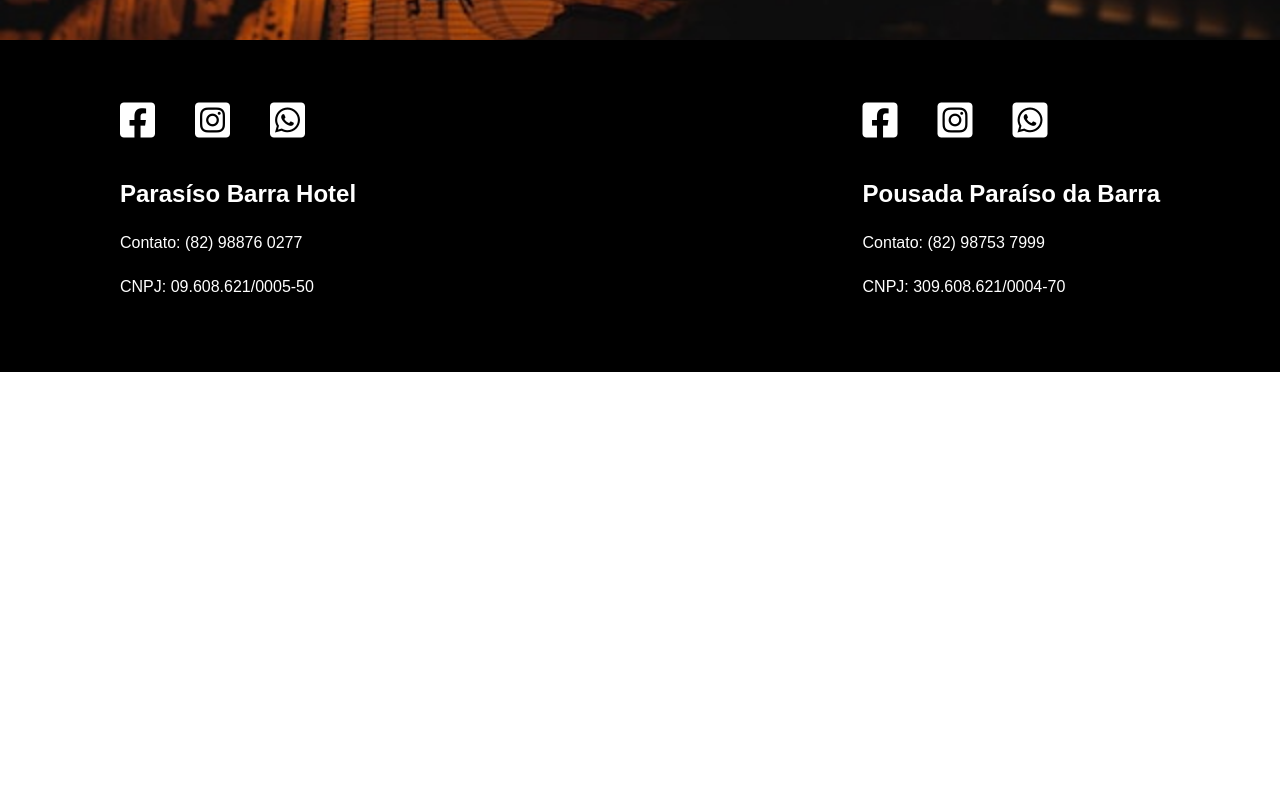
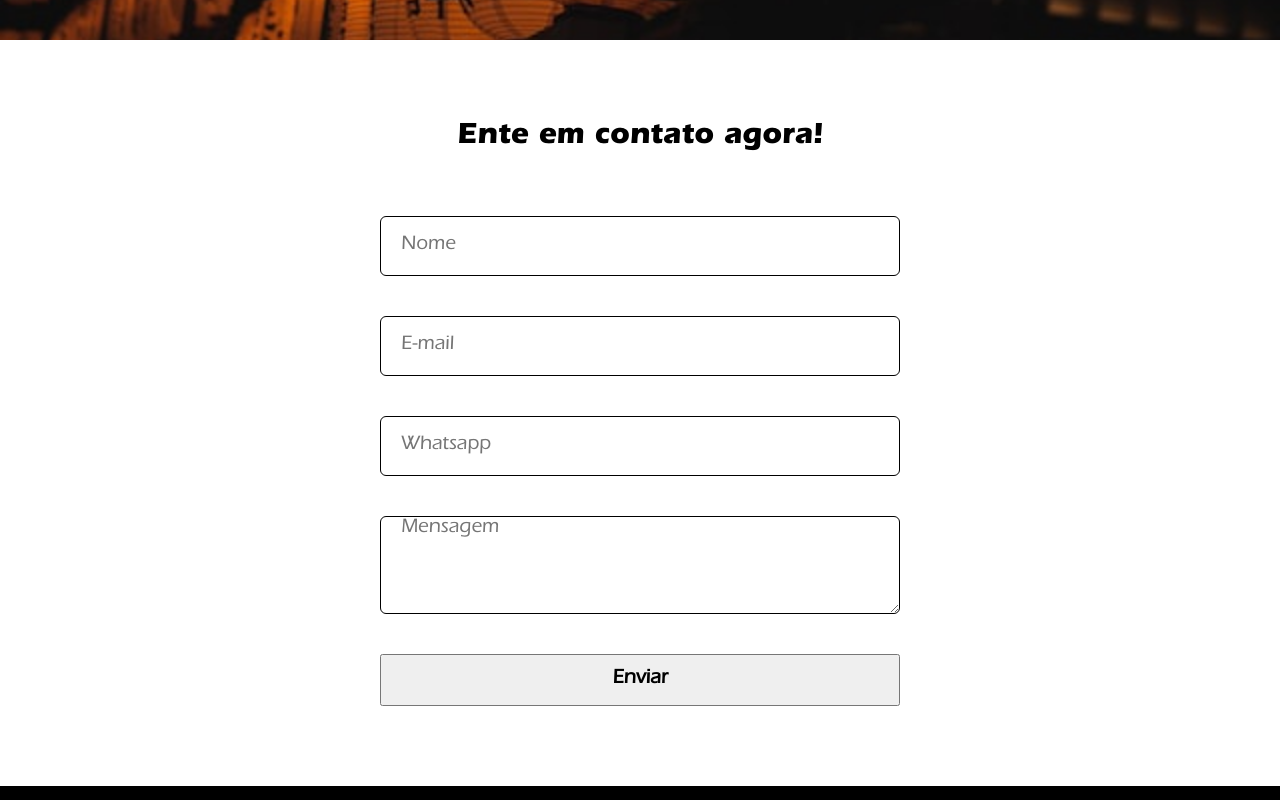
Before and after one commit to mewerton/paraisobarrahotel, a React (Vite) app: page /reservas in a window 1280 px wide. Shown: the part 520-1320 px from the top of the page. Before the commit the page ends 892 px from the top, so only its background shows below. Built offline with nearby package versions, Linux system fonts and the light colour scheme.

Commit message:
Finalizado Contact

```diff
--- a/src/Pages/Home/index.jsx
+++ b/src/Pages/Home/index.jsx
@@ -24,7 +24,7 @@ export function Home(){
 
             />
             <General/>
-            <Trip/>
+
             <Footer/>
         </Container>
     )
--- a/src/Pages/Reservas/index.jsx
+++ b/src/Pages/Reservas/index.jsx
@@ -3,6 +3,7 @@ import { Hero } from "../../components/Hero";
 import Navbar from "../../components/Navbar";
 import PraiaImg from "../../assets/night.jpg"
 import { Footer } from "../../components/Footer";
+import { ContactForm } from "../../components/ContactForm";
 
 export function Reservas(){
     return(
@@ -17,6 +18,7 @@ export function Reservas(){
                 urlb="#"
 
             />
+            <ContactForm/>
             <Footer/>
         </Container>
     )
--- a/src/components/ContactForm/index.jsx
+++ b/src/components/ContactForm/index.jsx
@@ -6,7 +6,11 @@ export function ContactForm(){
             <div className="from-container">
                 <h1>Ente em contato agora!</h1>
                 <form action="">
-                    <input type="text" />
+                    <input type="text" placeholder="Nome"/>
+                    <input type="text" placeholder="E-mail"/>
+                    <input type="text" placeholder="Whatsapp"/>
+                    <textarea type="text" placeholder="Mensagem" rows="4"/>
+                    <button>Enviar</button>
                 </form>
             </div>
 
--- a/src/components/ContactForm/styles.js
+++ b/src/components/ContactForm/styles.js
@@ -1,5 +1,64 @@
 import styled from "styled-components";
 
 export const Container = styled.div`
+    .from-container{
+        margin: 4rem 6rem;
+        color: black;
+
+    }
+
+    .from-container form{
+        padding-top: 3rem;
+        display: flex;
+
+        flex-direction: column;
+        width: 50%;
+        margin: auto;
+
+    }
+
+    .from-container input{
+        height: 3rem;
+        padding: 0 1rem;
+        margin-bottom: 2rem;
+        border-radius: 0.3rem;
+        border: 1px solid black;
+    }
+
+    .from-container textarea{
+        padding: 0 1rem;
+        margin-bottom: 2rem;
+        border-radius: 0.3rem;
+        border: 1px solid black;
+
+    }
+
+    .from-container button{
+
+        padding: 0.6rem 1rem;
+        font-weight: bold;
+
+    }
+
+    .from-container button:hover{
+        color: white;
+        background: gray;
+        transition: 0.2s ease-in-out;
+    }
+
+    @media screen and (max-width: 850px){
+        .from-container{
+        margin: 4rem 2rem;
+
+        }
+
+        .from-container form{
+        padding-top: 2rem;
+
+        width: 90%;
+
+        }
+
+    }
 
 `
--- a/src/styles/global.js
+++ b/src/styles/global.js
@@ -17,7 +17,7 @@ body{
 }
 
 body, input, button, textarea{
-    font-family:'Font Awesome', serif ;
+    font-family:"ErasMedium","Sans Serif";
 }
 
 a{
```
